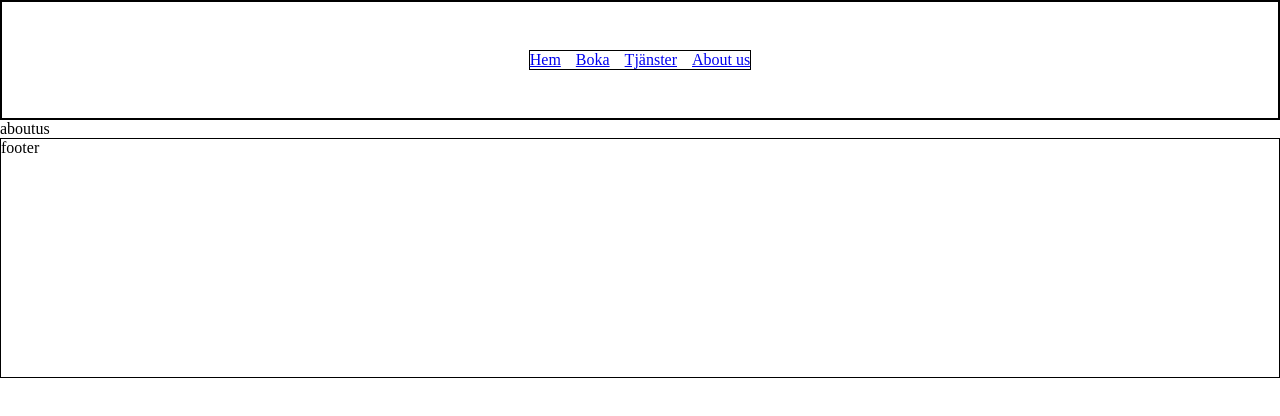
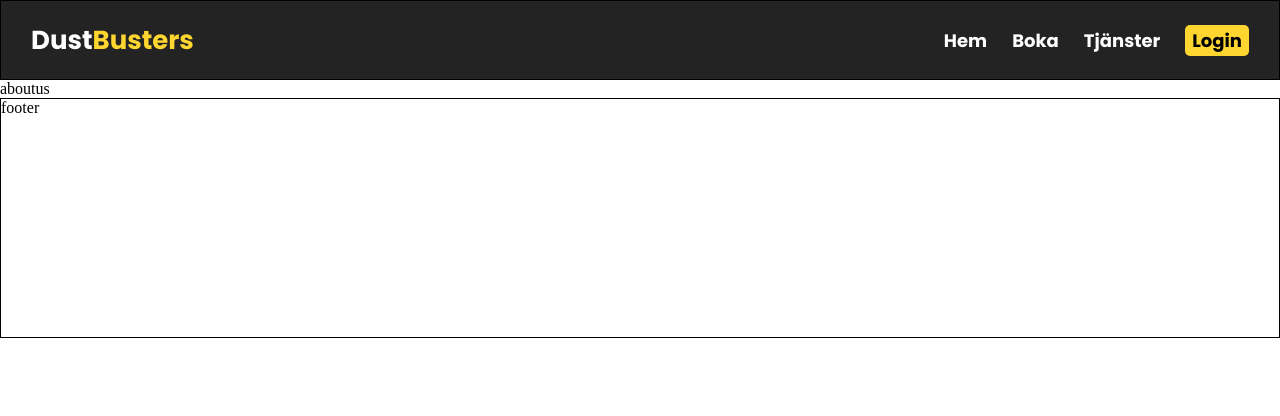
Before and after one commit to jonaelghid3y/DustBusters, a React (Vite) app: page /Aboutus in a window 1280 px wide. Shown: the top 416 px of the page. Built offline with nearby package versions, Linux system fonts and the light colour scheme.

Commit message:
added img and styled nav

```diff
--- a/src/App.css
+++ b/src/App.css
@@ -1,3 +1,4 @@
+@import url('https://fonts.googleapis.com/css2?family=Poppins:ital,wght@0,300;0,500;0,700;1,500&display=swap');
 *{
   margin: 0;
   padding: 0;
@@ -10,5 +11,23 @@ html, body {
 }
 #root{
 width: 100%;
+}
+/* Width */
+::-webkit-scrollbar {
+  width: 5px;
+}
 
+/* Track */
+::-webkit-scrollbar-track {
+  background: none;
 }
+
+/* Handle */
+::-webkit-scrollbar-thumb {
+  background: #232323;
+}
+
+/* Handle on hover */
+::-webkit-scrollbar-thumb:hover {
+  background: #555;
+}
--- a/src/Components/Header.jsx
+++ b/src/Components/Header.jsx
@@ -11,7 +11,7 @@ function Header() {
 }
 const Styledheader = styled.header`
   width: 100%;
-  height: 15vh;
+  height: 10vh;
   border: 1px solid black;
 `
 
--- a/src/Components/Nav.jsx
+++ b/src/Components/Nav.jsx
@@ -5,30 +5,77 @@ import { Link, useLocation } from 'react-router-dom';
 function Nav() {
     return (
         <StyledNav>
+            <StyledLoggoDiv>
+                <StyledLogoText1>
+                    Dust
+                </StyledLogoText1>
+                <StyledLogoText2>
+                    Busters
+                </StyledLogoText2>
+
+            </StyledLoggoDiv>
+
             <StyledLänkcontainer>
                 <Link to="/"className="länkar">Hem</Link>
                 <Link to="/Bookings"className="länkar">Boka</Link>
                 <Link to="/Services"className="länkar">Tjänster</Link>
-                <Link to="/Aboutus"className="länkar">About us</Link>
+                <Link to="/Aboutus"className="länkar" id="länkknapp">Login</Link>
             </StyledLänkcontainer>
         </StyledNav>
     )
 }
 const StyledNav = styled.nav`
 height: 100%;
-
  display: flex;
  align-items: center;
- justify-content: center;
-  border: 1px solid black;
+ justify-content: space-between;
+font-weight: bold;
+font-family: 'Poppins', sans-serif;
+padding: 0 30px;
+background-color: #232323;
+
+
 `
 const StyledLänkcontainer = styled.div`
 display: flex;
 align-items: center;
 justify-content: center;
-gap: 15px;
+gap: 25px;
 
-  border: 1px solid black;
+.länkar {
+    text-decoration: none; // Remove underline
+    color: white; // Or any color you prefer
+    font-size: 18px; // Adjust as needed
+    transition: color 0.3s ease; // Optional for smooth color transition
+  }
+
+  .länkar:hover {
+    color: #FFD530; // Color when hovered
+  }
+
+  .länkar:active {
+    color: #e5e5e5; // Color when active
+  }
+  #länkknapp{
+    background-color: #FFD530;
+    border-radius: 5px;
+    padding: 2px 7px;
+    color: black;
+  }
+`
+const StyledLoggoDiv = styled.div`
+display: flex;
+align-items: center;
+justify-content: center;
+`
+const StyledLogoText1 = styled.h2`
+font-size:26px;
+color: white;
+`
+const StyledLogoText2 = styled.h2`
+font-size:26px;
+color: #FFD530;
+
 `
 
 export default Nav
--- a/src/Components/Pages/LandingPage.jsx
+++ b/src/Components/Pages/LandingPage.jsx
@@ -4,14 +4,35 @@ import styled from 'styled-components'
 function LandingPage() {
   return (
     <StyledDiv>
-        Landing
+        <StyledLandingImg>
+          <StyledHeadline>
+            Who you gonna call?
+          </StyledHeadline>
+
+        </StyledLandingImg>
     </StyledDiv>
   )
 }
 const StyledDiv = styled.div`
   width: 100%;
   min-height: 100vh;
-  border: 1px solid black;
+
+`
+const StyledLandingImg = styled.div`
+  width: 100%;
+  min-height: 100vh;
+  display: flex;
+  align-items: flex-start;
+  justify-content: center;
+  background-image: url('/public/imgs/pexels-tima-miroshnichenko-6195125.jpg');
+  background-size: cover;
+  background-position: bottom;
+  font-family: 'Poppins', sans-serif;
+`
+const StyledHeadline = styled.h1`
+margin-top: 250px;
+font-size:60px;
+color: white;
 `
 
 export default LandingPage
--- a/src/index.css
+++ b/src/index.css
@@ -1,3 +1,4 @@
 body{
   margin: 0;
+
 }
```
Also changed, not shown: 1 other file (tests, documents, lock files or other folders).
